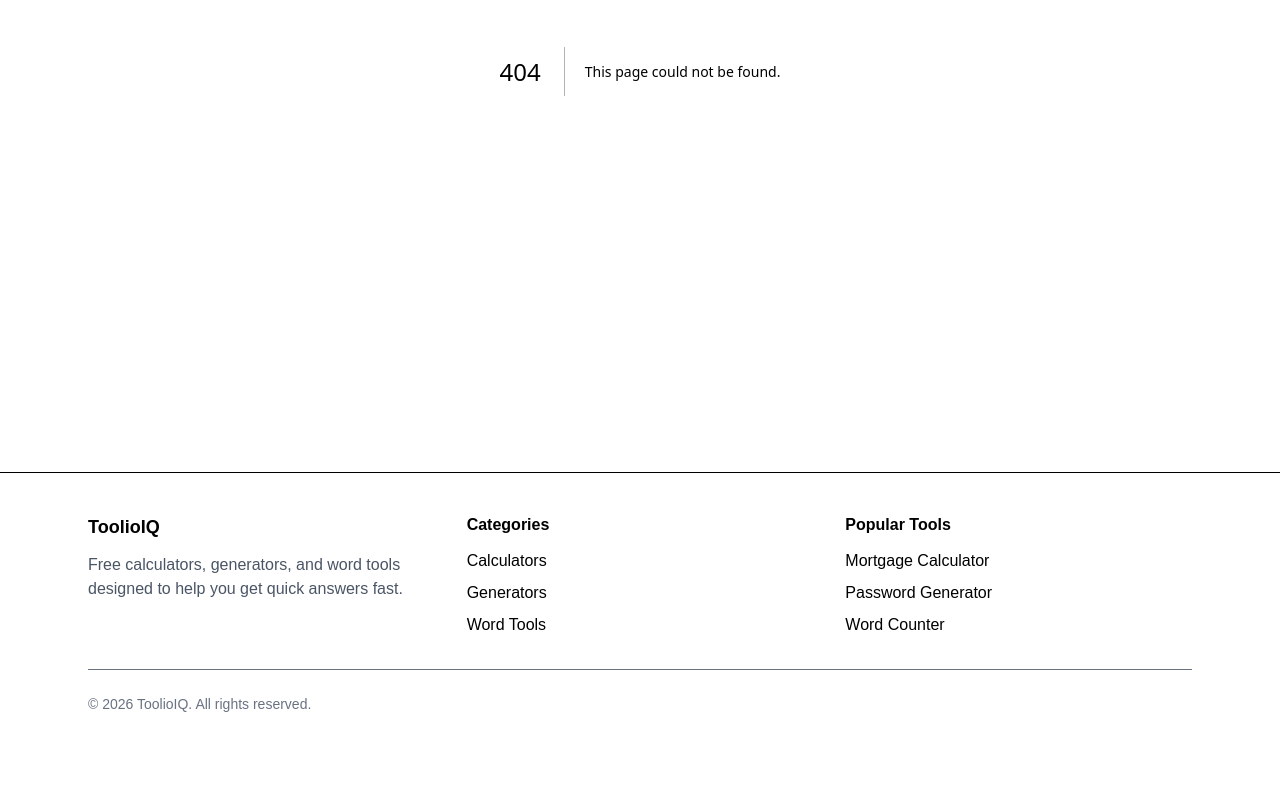
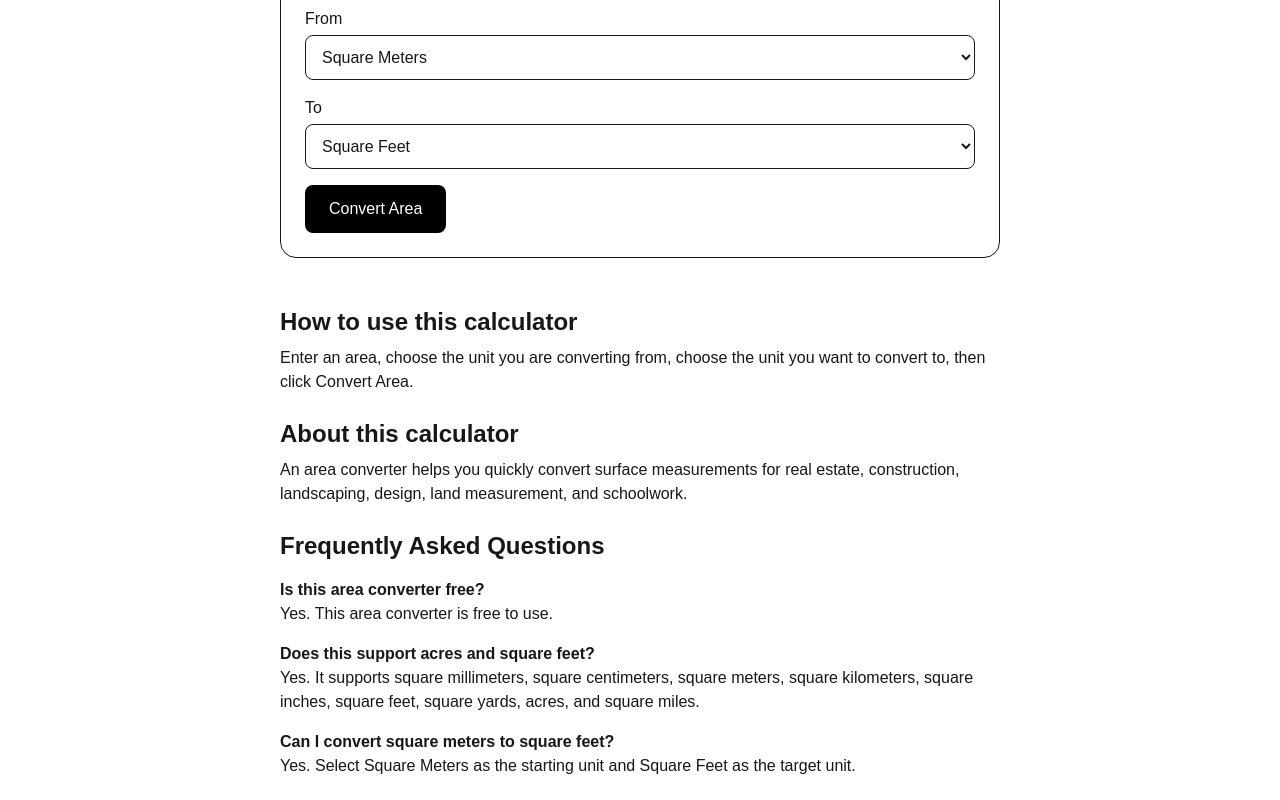
Before and after one commit to toolioiq/toolioiq, a Next.js app: page /converters/area-converter in a window 1280 px wide. Before the commit this address had no page. Shown: the part 400-1200 px from the top of the page. Before the commit the page ends 1154 px from the top, so only its background shows below. Built offline with nearby package versions, Linux system fonts and the light colour scheme.

Commit message:
Add area converter

```diff
--- /dev/null
+++ b/app/converters/area-converter/page.tsx
@@ -0,0 +1,73 @@
+import type { Metadata } from "next";
+import AreaConverter from "@/components/AreaConverter";
+import CalculatorPageLayout from "@/components/CalculatorPageLayout";
+
+export const metadata: Metadata = {
+  title: "Area Converter | ToolioIQ",
+  description:
+    "Convert square meters, square feet, acres, square miles, and more with ToolioIQ's free area converter.",
+};
+
+export default function AreaConverterPage() {
+  return (
+    <CalculatorPageLayout
+      title="Area Converter"
+      description="Use this free area converter to convert between metric and imperial area units including square meters, square feet, acres, and square miles."
+      howToUse={
+        <p>
+          Enter an area, choose the unit you are converting from, choose the unit
+          you want to convert to, then click Convert Area.
+        </p>
+      }
+      explanation={
+        <p>
+          An area converter helps you quickly convert surface measurements for
+          real estate, construction, landscaping, design, land measurement, and
+          schoolwork.
+        </p>
+      }
+      faqs={
+        <>
+          <h3 className="font-semibold mt-4">Is this area converter free?</h3>
+          <p>Yes. This area converter is free to use.</p>
+
+          <h3 className="font-semibold mt-4">
+            Does this support acres and square feet?
+          </h3>
+          <p>
+            Yes. It supports square millimeters, square centimeters, square
+            meters, square kilometers, square inches, square feet, square yards,
+            acres, and square miles.
+          </p>
+
+          <h3 className="font-semibold mt-4">
+            Can I convert square meters to square feet?
+          </h3>
+          <p>
+            Yes. Select Square Meters as the starting unit and Square Feet as
+            the target unit.
+          </p>
+        </>
+      }
+      relatedTools={[
+        {
+          title: "Unit Converter",
+          href: "/converters/unit-converter",
+          description: "Convert length, weight, and temperature units in one place.",
+        },
+        {
+          title: "Length Converter",
+          href: "/converters/length-converter",
+          description: "Convert metric and imperial length units.",
+        },
+        {
+          title: "Weight Converter",
+          href: "/converters/weight-converter",
+          description: "Convert kilograms, pounds, grams, ounces, stone, and tons.",
+        },
+      ]}
+    >
+      <AreaConverter />
+    </CalculatorPageLayout>
+  );
+}
--- /dev/null
+++ b/components/AreaConverter.tsx
@@ -0,0 +1,135 @@
+"use client";
+
+import { useState } from "react";
+
+const areaUnits = {
+  squareMillimeters: {
+    label: "Square Millimeters",
+    squareMeters: 0.000001,
+  },
+  squareCentimeters: {
+    label: "Square Centimeters",
+    squareMeters: 0.0001,
+  },
+  squareMeters: {
+    label: "Square Meters",
+    squareMeters: 1,
+  },
+  squareKilometers: {
+    label: "Square Kilometers",
+    squareMeters: 1_000_000,
+  },
+  squareInches: {
+    label: "Square Inches",
+    squareMeters: 0.00064516,
+  },
+  squareFeet: {
+    label: "Square Feet",
+    squareMeters: 0.09290304,
+  },
+  squareYards: {
+    label: "Square Yards",
+    squareMeters: 0.83612736,
+  },
+  acres: {
+    label: "Acres",
+    squareMeters: 4046.8564224,
+  },
+  squareMiles: {
+    label: "Square Miles",
+    squareMeters: 2_589_988.110336,
+  },
+};
+
+type AreaUnit = keyof typeof areaUnits;
+
+export default function AreaConverter() {
+  const [value, setValue] = useState("");
+  const [fromUnit, setFromUnit] = useState<AreaUnit>("squareMeters");
+  const [toUnit, setToUnit] = useState<AreaUnit>("squareFeet");
+  const [result, setResult] = useState<number | null>(null);
+  const [error, setError] = useState("");
+
+  const convertArea = () => {
+    setError("");
+    setResult(null);
+
+    const inputValue = Number(value);
+
+    if (value === "" || isNaN(inputValue)) {
+      setError("Please enter a valid area.");
+      return;
+    }
+
+    const squareMeters = inputValue * areaUnits[fromUnit].squareMeters;
+    const converted = squareMeters / areaUnits[toUnit].squareMeters;
+
+    setResult(Number(converted.toFixed(6)));
+  };
+
+  return (
+    <div className="border rounded-2xl p-6 space-y-4">
+      <div>
+        <label className="block font-medium mb-1">Area</label>
+        <input
+          type="number"
+          value={value}
+          onChange={(e) => setValue(e.target.value)}
+          className="border rounded-lg p-3 w-full"
+          placeholder="Example: 100"
+        />
+      </div>
+
+      <div>
+        <label className="block font-medium mb-1">From</label>
+        <select
+          value={fromUnit}
+          onChange={(e) => setFromUnit(e.target.value as AreaUnit)}
+          className="border rounded-lg p-3 w-full"
+        >
+          {Object.entries(areaUnits).map(([key, unit]) => (
+            <option key={key} value={key}>
+              {unit.label}
+            </option>
+          ))}
+        </select>
+      </div>
+
+      <div>
+        <label className="block font-medium mb-1">To</label>
+        <select
+          value={toUnit}
+          onChange={(e) => setToUnit(e.target.value as AreaUnit)}
+          className="border rounded-lg p-3 w-full"
+        >
+          {Object.entries(areaUnits).map(([key, unit]) => (
+            <option key={key} value={key}>
+              {unit.label}
+            </option>
+          ))}
+        </select>
+      </div>
+
+      <button
+        onClick={convertArea}
+        className="bg-black text-white px-6 py-3 rounded-lg"
+      >
+        Convert Area
+      </button>
+
+      {error && <p className="text-red-600 font-medium">{error}</p>}
+
+      {result !== null && (
+        <div className="bg-gray-50 border rounded-xl p-6">
+          <h2 className="text-2xl font-bold mb-2">Conversion Result</h2>
+          <p className="text-xl">
+            {value} {areaUnits[fromUnit].label} ={" "}
+            <strong>
+              {result.toLocaleString()} {areaUnits[toUnit].label}
+            </strong>
+          </p>
+        </div>
+      )}
+    </div>
+  );
+}
--- a/data/tools.ts
+++ b/data/tools.ts
@@ -115,4 +115,11 @@ export const tools = [
   category: "Converters",
   description: "Convert length, weight, and temperature units in one place.",
   },
+  {
+  title: "Area Converter",
+  href: "/converters/area-converter",
+  category: "Converters",
+  description:
+    "Convert square meters, square feet, acres, square miles, and more.",
+  },
 ];
```
